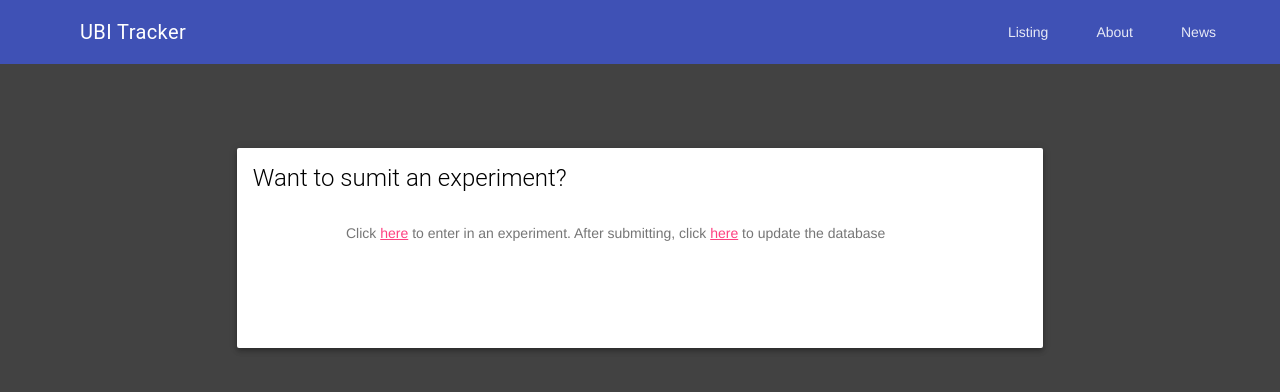
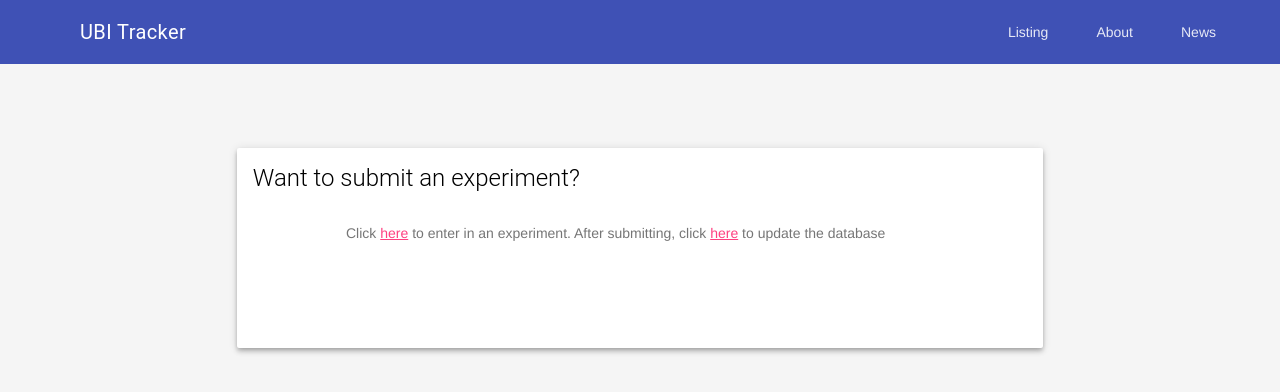
Before and after one commit to blucheez/ubitracker, a website: page ubi/listing.html in a window 1280 px wide. Drawn offline with nearby package versions, Linux system fonts and the light colour scheme; no server answers.

Commit message:
Update listing.html

```diff
--- a/ubi/listing.html
+++ b/ubi/listing.html
@@ -10,7 +10,7 @@
 <script defer src="https://code.getmdl.io/1.3.0/material.min.js"></script>
     <script src="https://ajax.googleapis.com/ajax/libs/jquery/3.2.1/jquery.min.js"></script>
     </head>
-    <body class="mdl-color--grey-800 mdl-color-text--grey-100 mdl-base">
+    <body class="mdl-color--grey-100 mdl-color-text--grey-700 mdl-base">
         <div class="mdl-layout mdl-js-layout">
         <header class="mdl-layout__header mdl-layout__header--scroll">
             <div class="mdl-layout-icon"></div>
@@ -35,7 +35,7 @@
         <main id="box" style="padding: 5%" class="mdl-layout__content">
             <br>
             <div style="margin: 0 auto; width: 70%;" class="mdl-card mdl-shadow--4dp">
-                <div class="mdl-card__title"><h2 class="mdl-card__title-text">Want to sumit an experiment?</h2></div>
+                <div class="mdl-card__title"><h2 class="mdl-card__title-text">Want to submit an experiment?</h2></div>
                 <div class="mdl-card__supporting-text">Click <a href="https://docs.google.com/forms/d/e/1FAIpQLSe8SwmkzglaNtDqvpSqTRoGk0wV_olH9dBFFN0bJgvYhmSa3w/viewform?usp=sf_link">
                 here</a> to enter in an experiment. After submitting, click <a href="https://script.google.com/macros/s/AKfycbyKD1sDao0F57qjCC9CoPWi3J4bcm99Bo4aZojSVJhGYi7EFpw/exec">
                 here</a> to update the database</div>
```
